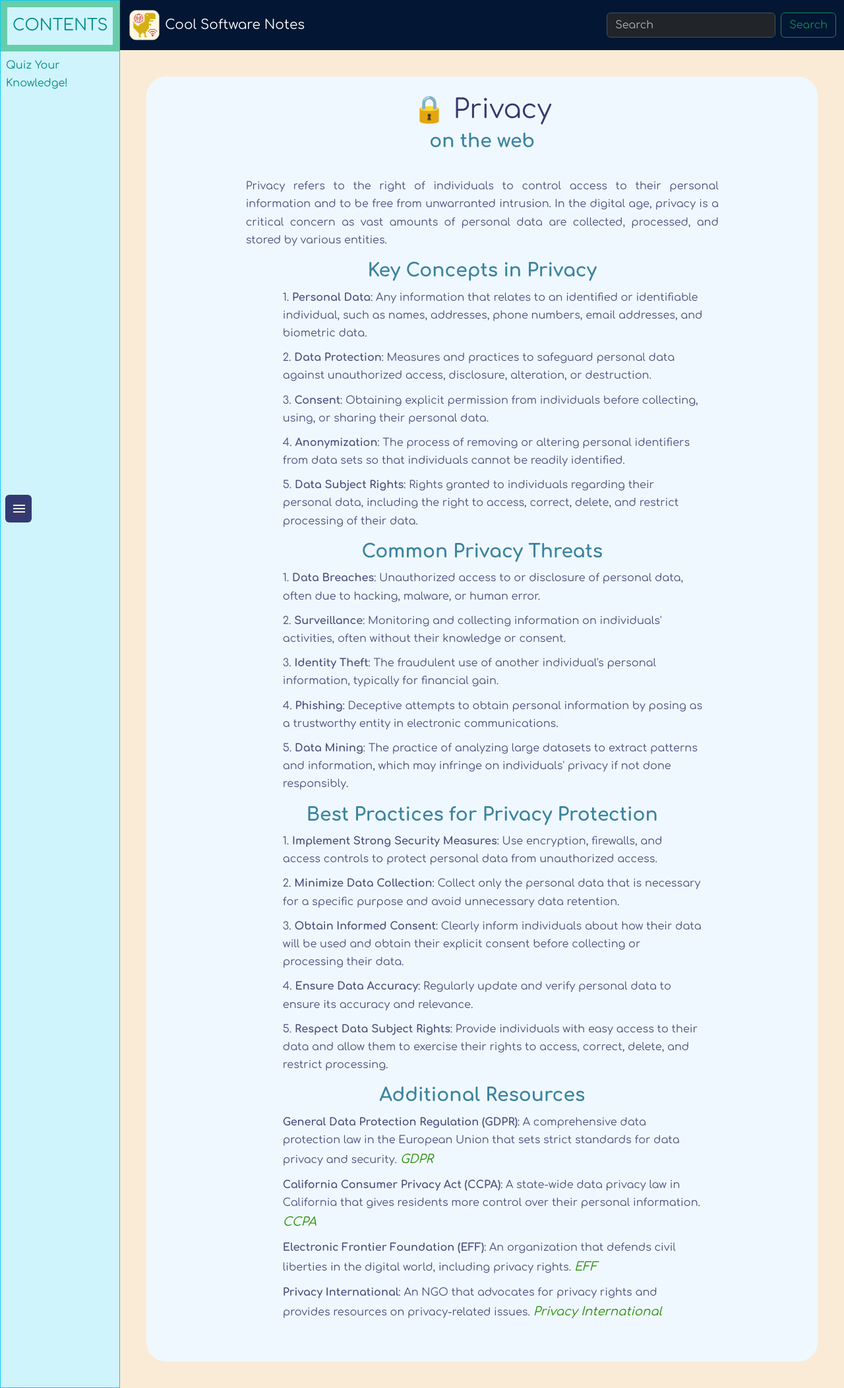
After one commit to unseeyou/webdev-notes-website, a Python web app: template api/templates/privacy.html in a window 1280 px wide. The commit adds this page. Shown: the whole page at 66% size. Run offline with Jinja, Linux system fonts and the light colour scheme; the template is opened without the code that fills it, so the values that code supplies are empty.

Commit message:
feat: added privacy page and dynamically generate sidebar sections

```diff
--- a/api/templates/base.html
+++ b/api/templates/base.html
@@ -22,15 +22,9 @@
             <div id="sidebar-wrapper" class="border border-info bg-info-subtle {{ sidebar }}">
                 <div class="sidebar-heading">CONTENTS</div>
                 <div class="list-group list-group-flush">
-                    <a class="list-group-item" href="/dns">Domain Name Systems</a>
-                    <a class="list-group-item" href="/ip-addresses">IP Addresses</a>
-                    <a class="list-group-item" href="/data-packets">Data Packets</a>
-                    <a class="list-group-item" href="/interactive-sites-pages">Interactive Websites/Webpages</a>
-                    <a class="list-group-item" href="/ecommerce">E-Commerce</a>
-                    <a class="list-group-item" href="/progressive-webapps">Progressive Web Apps</a>
-                    <a href="/web-accessibility-initiative" class="list-group-item">Web Accessibility Initiative</a>
-                    <a href="/internationalisation" class="list-group-item">Internationalisation</a>
-                    <a href="/web-security" class="list-group-item">Web Security</a>
+                   {% for page in pages %}
+                        <a class="list-group-item" href="{{ pages[page] }}">{{ page }}</a>
+                   {% endfor %}
                     <a class="list-group-item" href="/quiz">Quiz Your Knowledge!</a>
                 </div>
             </div>
--- /dev/null
+++ b/api/templates/privacy.html
@@ -0,0 +1,43 @@
+{% extends "base.html" %}
+{% block title %}{% endblock %}
+
+{% block content %}
+    <div class="title">
+        <h1>🔒 Privacy</h1>
+        <h3>on the web</h3>
+    </div>
+    <div class="description">
+        <p>Privacy refers to the right of individuals to control access to their personal information and to be free from unwarranted intrusion. In the digital age, privacy is a critical concern as vast amounts of personal data are collected, processed, and stored by various entities.</p>
+        <h3 id="key-concepts-in-privacy">Key Concepts in Privacy</h3>
+        <ol>
+            <li><strong>Personal Data</strong>: Any information that relates to an identified or identifiable individual, such as names, addresses, phone numbers, email addresses, and biometric data.</li>
+            <li><strong>Data Protection</strong>: Measures and practices to safeguard personal data against unauthorized access, disclosure, alteration, or destruction.</li>
+            <li><strong>Consent</strong>: Obtaining explicit permission from individuals before collecting, using, or sharing their personal data.</li>
+            <li><strong>Anonymization</strong>: The process of removing or altering personal identifiers from data sets so that individuals cannot be readily identified.</li>
+            <li><strong>Data Subject Rights</strong>: Rights granted to individuals regarding their personal data, including the right to access, correct, delete, and restrict processing of their data.</li>
+        </ol>
+        <h3 id="common-privacy-threats">Common Privacy Threats</h3>
+        <ol>
+            <li><strong>Data Breaches</strong>: Unauthorized access to or disclosure of personal data, often due to hacking, malware, or human error.</li>
+            <li><strong>Surveillance</strong>: Monitoring and collecting information on individuals&#39; activities, often without their knowledge or consent.</li>
+            <li><strong>Identity Theft</strong>: The fraudulent use of another individual&#39;s personal information, typically for financial gain.</li>
+            <li><strong>Phishing</strong>: Deceptive attempts to obtain personal information by posing as a trustworthy entity in electronic communications.</li>
+            <li><strong>Data Mining</strong>: The practice of analyzing large datasets to extract patterns and information, which may infringe on individuals&#39; privacy if not done responsibly.</li>
+        </ol>
+        <h3 id="best-practices-for-privacy-protection">Best Practices for Privacy Protection</h3>
+        <ol>
+            <li><strong>Implement Strong Security Measures</strong>: Use encryption, firewalls, and access controls to protect personal data from unauthorized access.</li>
+            <li><strong>Minimize Data Collection</strong>: Collect only the personal data that is necessary for a specific purpose and avoid unnecessary data retention.</li>
+            <li><strong>Obtain Informed Consent</strong>: Clearly inform individuals about how their data will be used and obtain their explicit consent before collecting or processing their data.</li>
+            <li><strong>Ensure Data Accuracy</strong>: Regularly update and verify personal data to ensure its accuracy and relevance.</li>
+            <li><strong>Respect Data Subject Rights</strong>: Provide individuals with easy access to their data and allow them to exercise their rights to access, correct, delete, and restrict processing.</li>
+        </ol>
+        <h3 id="additional-resources">Additional Resources</h3>
+        <ul>
+            <li><strong>General Data Protection Regulation (GDPR)</strong>: A comprehensive data protection law in the European Union that sets strict standards for data privacy and security. <a href="https://gdpr.eu/">GDPR</a></li>
+            <li><strong>California Consumer Privacy Act (CCPA)</strong>: A state-wide data privacy law in California that gives residents more control over their personal information. <a href="https://oag.ca.gov/privacy/ccpa">CCPA</a></li>
+            <li><strong>Electronic Frontier Foundation (EFF)</strong>: An organization that defends civil liberties in the digital world, including privacy rights. <a href="https://www.eff.org/">EFF</a></li>
+            <li><strong>Privacy International</strong>: An NGO that advocates for privacy rights and provides resources on privacy-related issues. <a href="https://privacyinternational.org/">Privacy International</a></li>
+        </ul>
+    </div>
+{% endblock %}
```
Also changed, not shown: api/app.py (+18 -1 lines).
